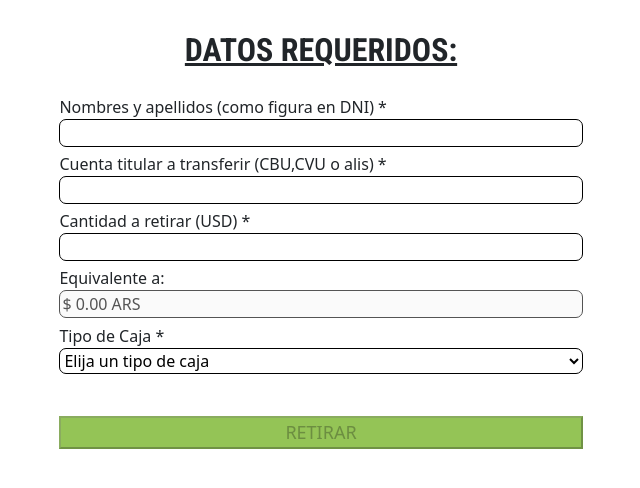
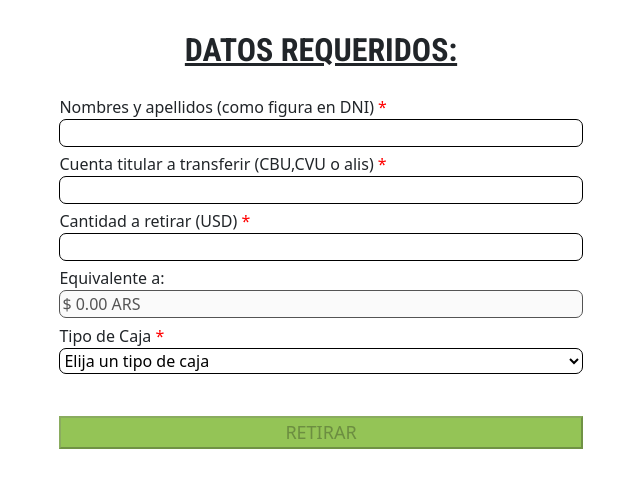
Before and after one commit to roAscurra/Retirospig, a website with bundled scripts: page index.html in a window 1280 px wide. Shown: the full height of the page, 319-959 px from the left. Built offline with nearby package versions, Linux system fonts and the light colour scheme; no server answers.

Commit message:
Color de las etiquetas span

```diff
--- a/style.css
+++ b/style.css
@@ -45,3 +45,6 @@ input[type=number]::-webkit-inner-spin-button {
 -webkit-appearance: none;
 margin: 0;
 }
+span{
+color: red;
+}
```
